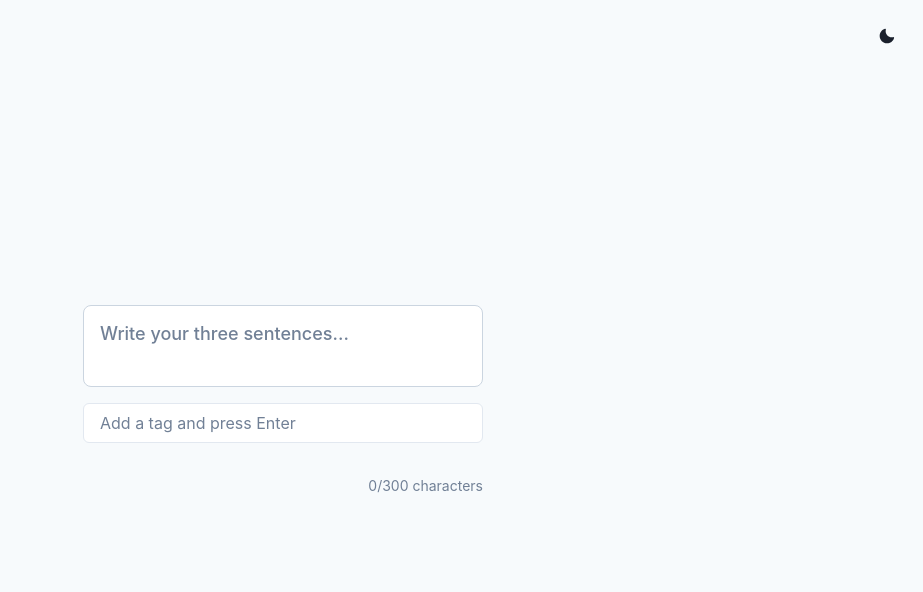
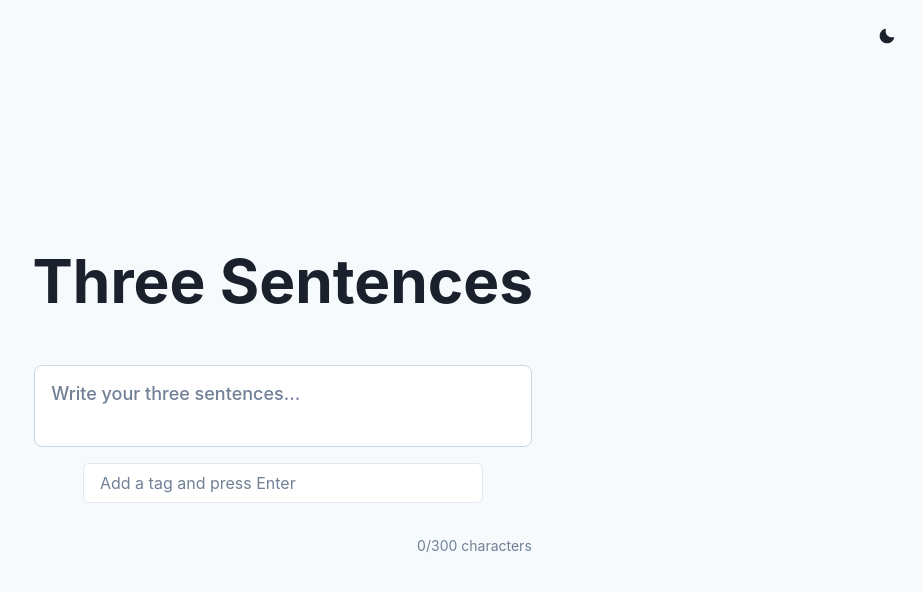
Before and after one commit to brageaasen/three-sentences, a React (Vite) app in the folder electron-app/: page / in a window 1280 px wide. Shown: the top 592 px of the page, without its empty margins (357-1280 px from the left). Built offline with nearby package versions, Linux system fonts and the light colour scheme.

Commit message:
Added animated logo to start screen of application

```diff
--- a/electron-app/src/App.tsx
+++ b/electron-app/src/App.tsx
@@ -3,6 +3,7 @@ import { useState } from "react";
 import ColorModeToggle from "./components/ColorModeToggle";
 import JournalInput from "./components/JournalInput";
 import TagsInput from "./components/TagsInput";
+import AnimatedLogo from "./components/AnimatedLogo";
 import JournalOverview from "./components/JournalOverview";
 
 function App() {
@@ -65,6 +66,7 @@ function App() {
       {screen === "entry" ? (
         <Flex height="100%" align="center" justify="center">
           <VStack spacing={4}>
+            <AnimatedLogo />
             <JournalInput
               value={text}
               onChange={setText}
--- /dev/null
+++ b/electron-app/src/components/AnimatedLogo.tsx
@@ -0,0 +1,25 @@
+import { Heading } from "@chakra-ui/react";
+import { motion } from "framer-motion";
+
+const MotionHeading = motion(Heading);
+
+const AnimatedLogo = () => (
+  <MotionHeading
+    fontSize="6xl"
+    textAlign="center"
+    initial={{ opacity: 0, scale: 0.8 }} // Removed y property
+    animate={{
+      opacity: 1,
+      scale: [1, 1.05, 1], // Only fading and subtle scaling
+    }}
+    transition={{
+      default: { duration: 1, ease: "easeIn" },
+      scale: { duration: 4, repeat: Infinity, ease: "easeInOut", delay: 1 },
+    }}
+    mb={8}
+  >
+    Three Sentences
+  </MotionHeading>
+);
+
+export default AnimatedLogo;
--- a/electron-app/src/components/TagsInput.tsx
+++ b/electron-app/src/components/TagsInput.tsx
@@ -15,7 +15,7 @@ const TagsInput = ({ tags, setTags, tagInput, setTagInput }) => (
       onKeyDown={(e) => {
         if (e.key === "Enter" && tagInput.trim()) {
           e.preventDefault();
-          const newTag = tagInput.trim().replace(/^#/, "");
+          const newTag = tagInput.trim().replace(/^#/, "").toLowerCase();
           if (!tags.includes(newTag)) {
             setTags([...tags, newTag]);
           }
--- a/electron-app/vite.config.ts
+++ b/electron-app/vite.config.ts
@@ -1,7 +1,9 @@
-import { defineConfig } from 'vite'
-import react from '@vitejs/plugin-react-swc'
+import { defineConfig } from "vite";
+import react from "@vitejs/plugin-react-swc";
 
-// https://vite.dev/config/
 export default defineConfig({
   plugins: [react()],
-})
+  optimizeDeps: {
+    include: ["@chakra-ui/react", "@chakra-ui/icons", "framer-motion"],
+  },
+});
--- /dev/null
+++ b/package.json
@@ -0,0 +1,5 @@
+{
+  "dependencies": {
+    "framer-motion": "^12.6.3"
+  }
+}
```
Also changed, not shown: 2 other files (tests, documents, lock files or other folders).
